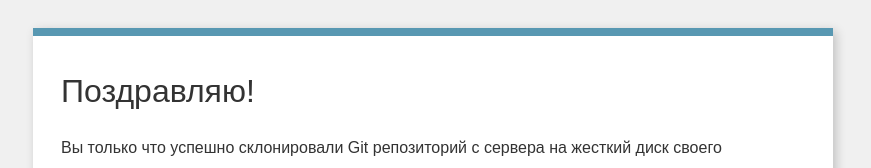
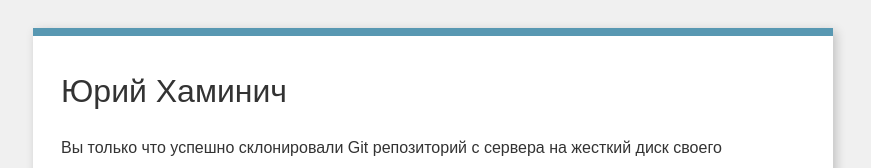
Before and after one commit to YuriiKhaminich/git-welcome-test, a plain HTML site: page index.html in a window 1280 px wide. Shown: the top 168 px of the page, without its empty margins (207-1078 px from the left). Drawn offline with Linux system fonts and the light colour scheme.

Commit message:
add name to h1 tag

```diff
--- a/index.html
+++ b/index.html
@@ -9,7 +9,7 @@
     </head>
     <body>
         <div class="box">
-            <h1>Поздравляю!</h1>
+            <h1>Юрий Хаминич</h1>
             <p>
                 Вы только что успешно склонировали Git репозиторий с сервера на
                 жесткий диск своего компьютера.
```
